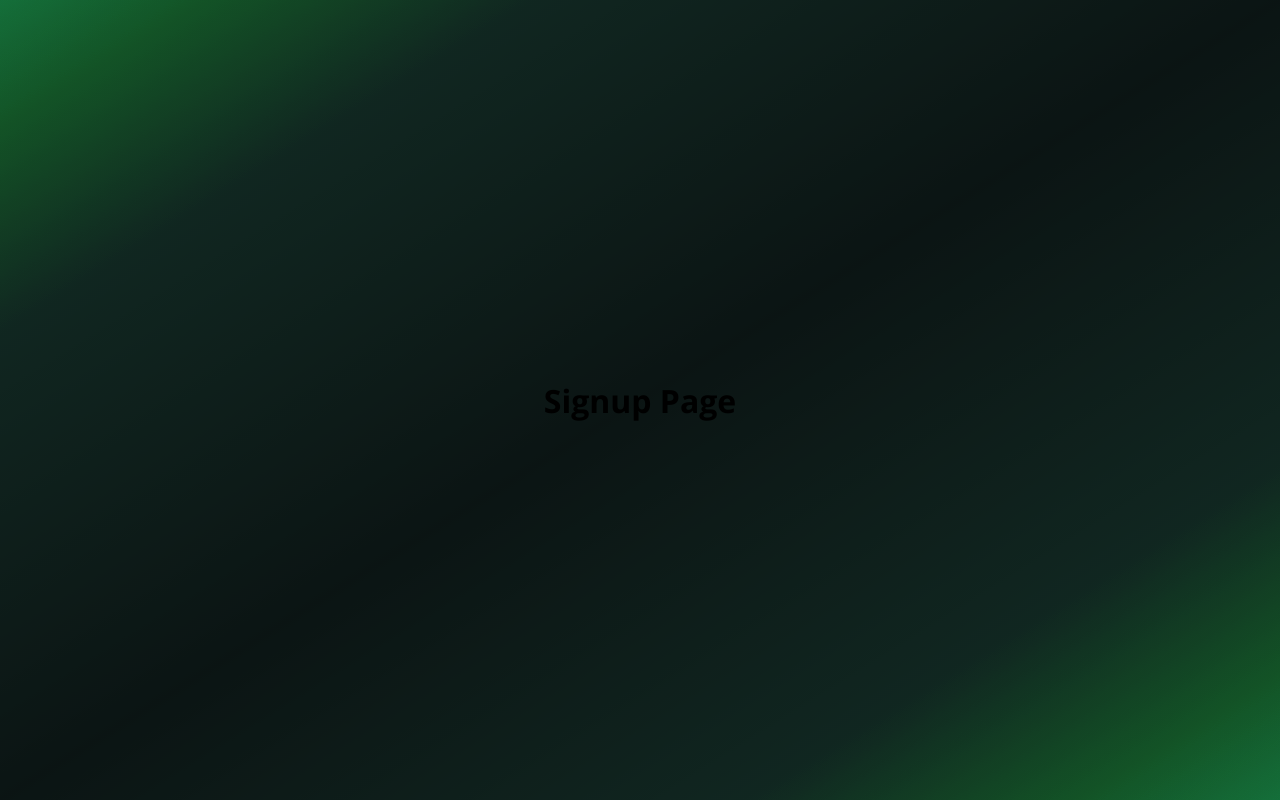
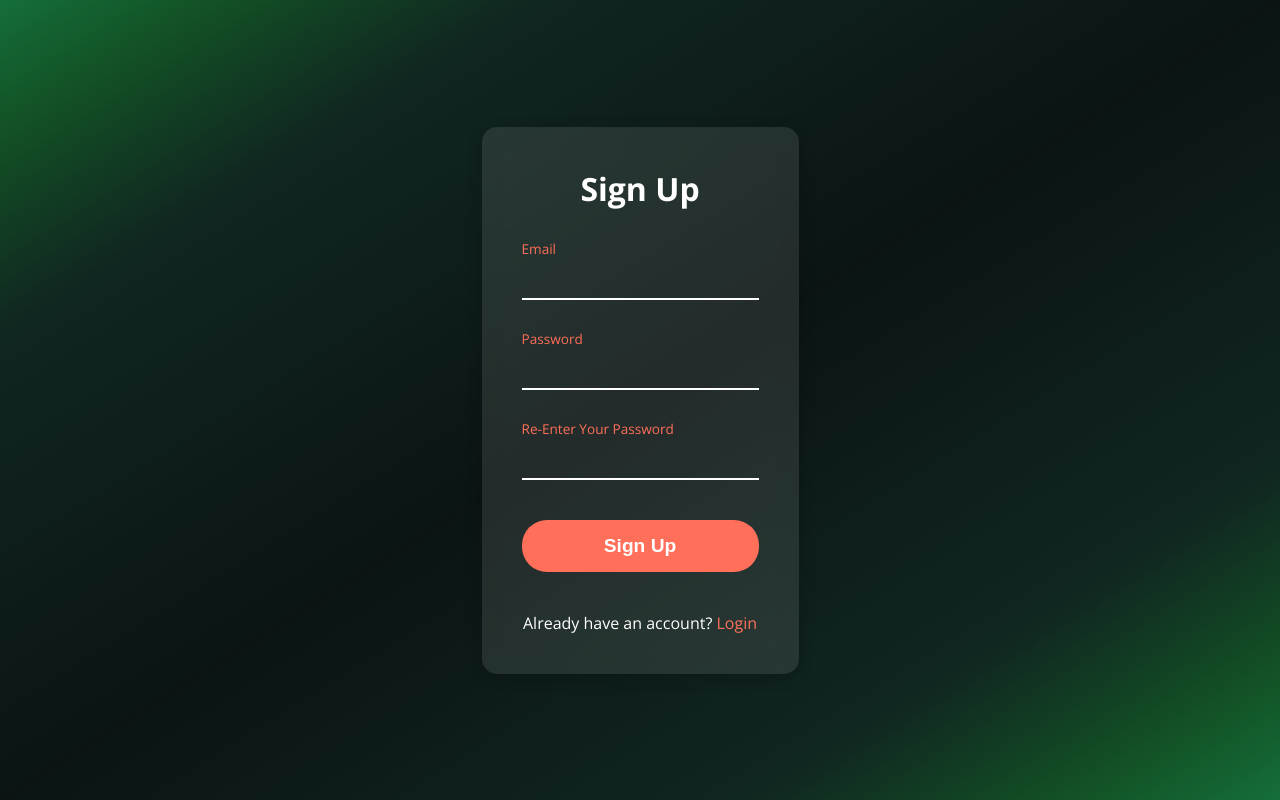
Before and after one commit to hsing127/FoodTruck-Financial-Platform, a React (Create React App) app in the folder FoodTruck Financial React WebApp/: page /signup in a window 1280 px wide. Built offline with nearby package versions, Linux system fonts and the light colour scheme.

Commit message:
Created User Sign Up Page.

```diff
--- a/FoodTruck Financial React WebApp/src/components/SignupPage.js
+++ b/FoodTruck Financial React WebApp/src/components/SignupPage.js
@@ -1,11 +1,33 @@
 import React from 'react';
+import '../styles/LoginStyles.css';
 
 const SignupPage = () => {
-  return (
-    <div>
-      <h1>Signup Page</h1>
-    </div>
-  );
+    return (
+        <div className="login-container">
+            <div className="login-box">
+                <h2 className="signup-h2">Sign Up</h2>
+                <form>
+                    <div className="input-field2">
+                        <input type="text" id="Email" name="email" required />
+                        <label htmlFor="email">Email</label>
+                    </div>
+                    <div className="input-field2">
+                        <input type="password" id="password" name="password" required />
+                        <label htmlFor="password">Password</label>
+                    </div>
+                    <div className="input-field2">
+                        <input type="password2" id="password2" name="password2" required />
+                        <label htmlFor="password2">Re-Enter Your Password</label>
+                    </div>
+
+                    <button type="submit" className="signup-btn">Sign Up</button>
+                    <p className="signup-link">
+                        Already have an account? <a href="/login">Login</a>
+                    </p>
+                </form>
+            </div>
+        </div>
+    );
 };
 
 export default SignupPage;
--- a/FoodTruck Financial React WebApp/src/styles/LoginStyles.css
+++ b/FoodTruck Financial React WebApp/src/styles/LoginStyles.css
@@ -82,6 +82,45 @@ h2 {
     top: -10px;
 }
 
+.input-field2 {
+    margin-bottom: 10px;
+    position: relative;
+}
+
+.input-field2 input {
+    background-color: transparent;
+    border: none;
+    border-bottom: 2px solid white;
+    color: white;
+    font-size: 1rem;
+    margin-bottom: 30px;
+    outline: none;
+    padding: 15px;
+    transition: border-color 0.3s;
+    width: 100%;
+}
+
+.input-field2 input:focus {
+    border-bottom: 2px solid #ff6f59;
+}
+
+.input-field2 label {
+    color: white;
+    pointer-events: none;
+    position: absolute;
+    left: 0;
+    top: 50%;
+    transform: translateY(-50%);
+    transition: 0.3s ease-in-out;
+}
+
+.input-field2 input:focus + label,
+.input-field2 input:not(:placeholder-shown) + label {
+    color: #ff6f59;
+    font-size: 0.85rem;
+    top: -2px;
+}
+
 .login-container {
     backdrop-filter: blur(10px);
     background-color: rgba(255, 255, 255, 0.1);
@@ -91,7 +130,7 @@ h2 {
     justify-content: center;
     align-items: center;
     margin: auto;
-    max-width: 400px;
+    max-width: 500px;
     padding: 40px;
     width: 100%;
 }
@@ -136,6 +175,27 @@ h2 {
     margin-right: 10px;
 }
 
+.signup-btn {
+    background-color: #ff6f59;
+    border: none;
+    border-radius: 25px;
+    color: white;
+    cursor: pointer;
+    font-size: 1.2rem;
+    font-weight: bold;
+    margin-bottom: 20px;
+    padding: 15px;
+    transition: background-color 0.3s;
+    width: 100%;
+}
+
+.signup-h2 {
+    color: white;
+    font-size: 2rem;
+    margin-bottom: 40px;
+    text-align: center;
+}
+
 .signup-link {
     color: white;
     margin-top: 20px;
```
